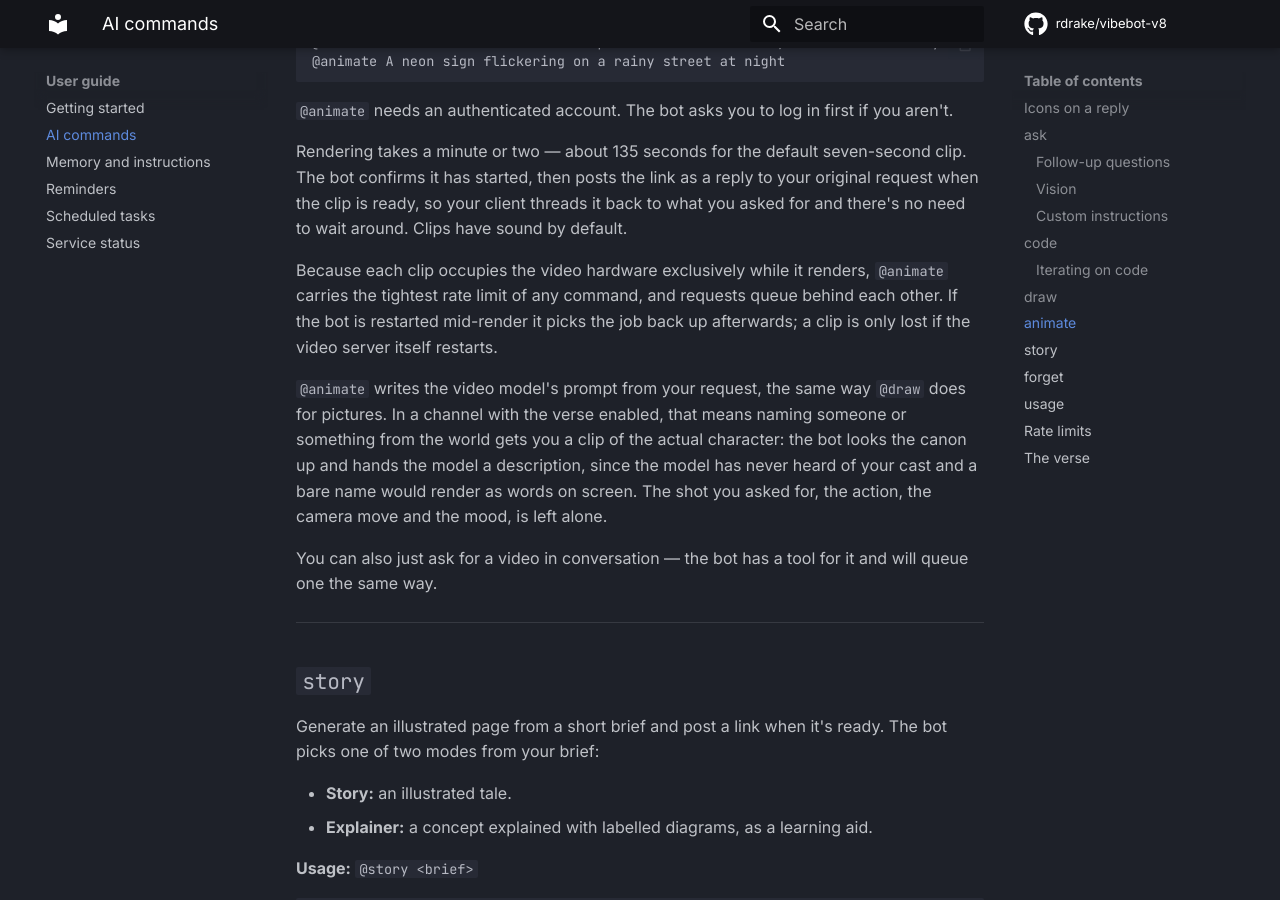
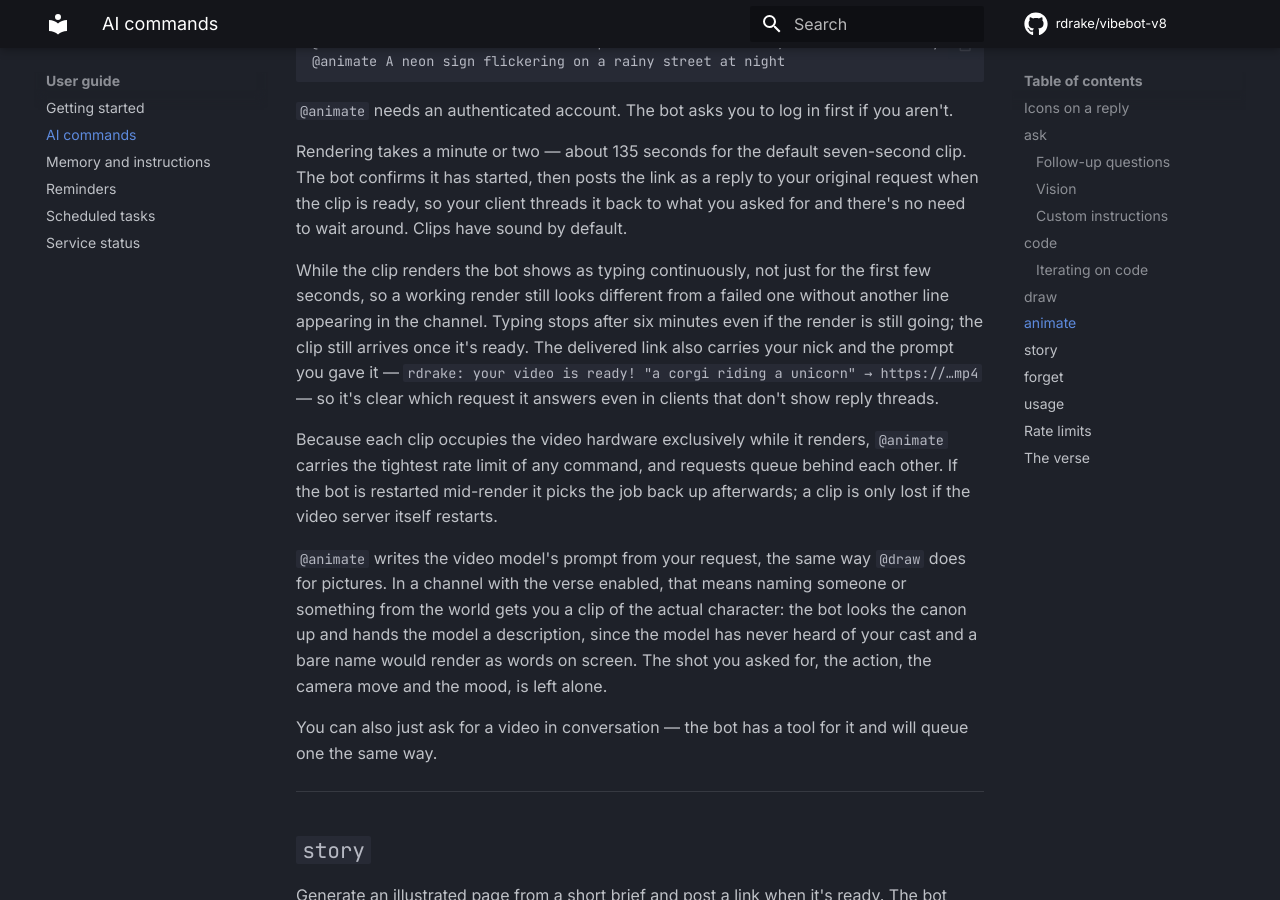
Before and after one commit to rdrake/vibebot-v8, an MkDocs documentation site: the page built from docs/guide/user/ai-commands.md, in a window 1280 px wide and 900 px high, scrolled down 3074 px. Built offline with MkDocs 1.6.1 and Material for MkDocs 9.7.7, drawn with Linux system fonts in a browser that asks for light colours; comment, search, counter and statistics services are not loaded.

Commit message:
docs(animate): document the render typing indicator and delivery line

```diff
--- a/docs/guide/user/ai-commands.md
+++ b/docs/guide/user/ai-commands.md
@@ -122,6 +122,8 @@ Generate a short video from a text description. Also available as `@video`.
 
 Rendering takes a minute or two — about 135 seconds for the default seven-second clip. The bot confirms it has started, then posts the link as a reply to your original request when the clip is ready, so your client threads it back to what you asked for and there's no need to wait around. Clips have sound by default.
 
+While the clip renders the bot shows as typing continuously, not just for the first few seconds, so a working render still looks different from a failed one without another line appearing in the channel. Typing stops after six minutes even if the render is still going; the clip still arrives once it's ready. The delivered link also carries your nick and the prompt you gave it — `rdrake: your video is ready! "a corgi riding a unicorn" → https://…mp4` — so it's clear which request it answers even in clients that don't show reply threads.
+
 Because each clip occupies the video hardware exclusively while it renders, `@animate` carries the tightest rate limit of any command, and requests queue behind each other. If the bot is restarted mid-render it picks the job back up afterwards; a clip is only lost if the video server itself restarts.
 
 `@animate` writes the video model's prompt from your request, the same way `@draw` does for pictures. In a channel with the verse enabled, that means naming someone or something from the world gets you a clip of the actual character: the bot looks the canon up and hands the model a description, since the model has never heard of your cast and a bare name would render as words on screen. The shot you asked for, the action, the camera move and the mood, is left alone.
```
Also changed, not shown: CHANGELOG.md (+1 -0 lines), docs/plans/README.md (+0 -4 lines), docs/superpowers/plans/2026-08-21-animate-ux.md (+2 -2 lines), docs/plans/archive/2026-08-21-animate-ux.md (renamed from docs/plans/2026-08-21-animate-ux.md).
